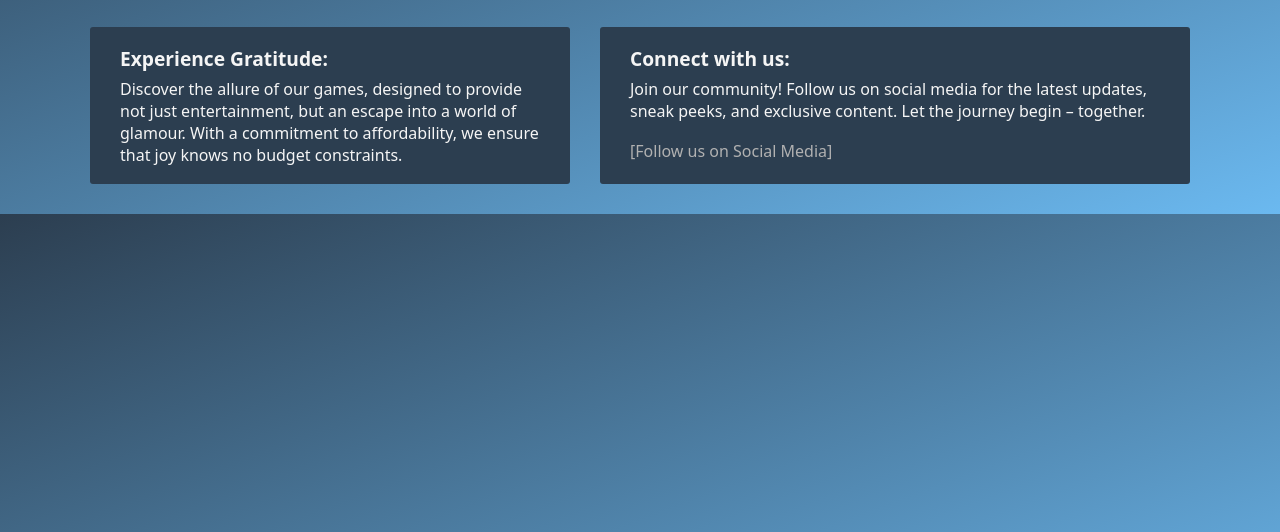
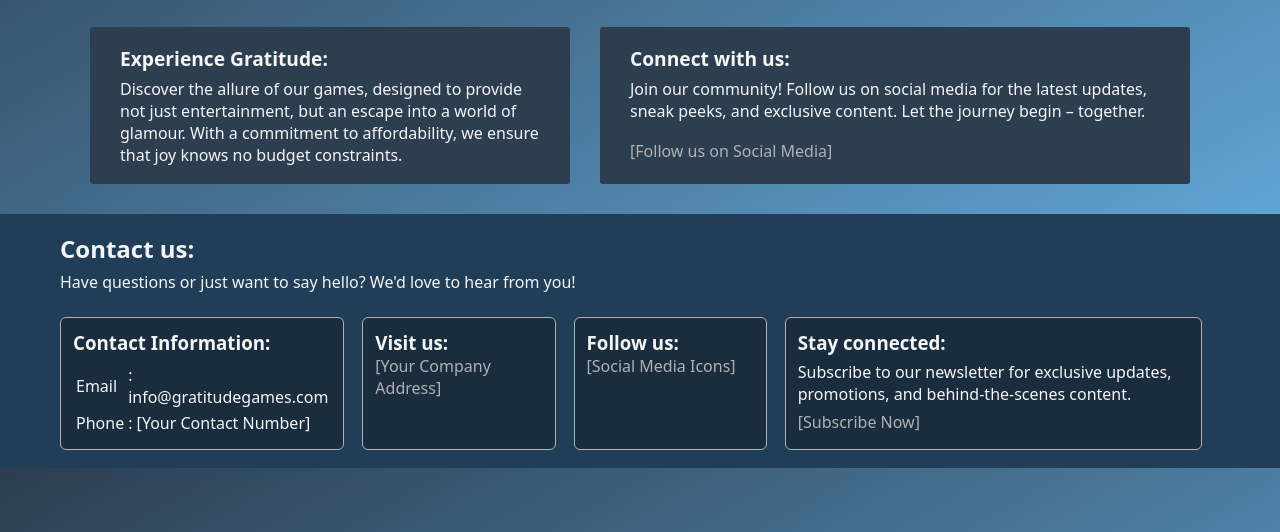
Before and after one commit to yuriprayitn/Gratitude, a plain HTML site: page index.html in a window 1280 px wide. Shown: the part 268-800 px from the top of the page. Drawn offline with Linux system fonts and the light colour scheme.

Commit message:
add-css-landing page v2

```diff
--- a/css/style.css
+++ b/css/style.css
@@ -3,6 +3,7 @@
     --light-blue: #6bb9f0;
     --dark-blue: #2c3e50;
     --deep-blue: #1f2c38;
+    --lighter-deep-blue: #213e58;
     --white: #b1b1b1;
 }
 
@@ -108,42 +109,94 @@
     width: 82%;
 }
 
-.container {
+.container-1 {
     /* background-color: var(--dark-blue); */
     margin: 30px 90px;
     color: whitesmoke;
     display: flex;
 }
 
-.left-container {
+.left-container-1 {
     flex: 40%;
     background-color: var(--dark-blue);
     margin-right: 30px;
     border-radius: 3px;
 }
 
-.left-container h2, .right-container h2 {
+.left-container-1 h2, .right-container-1 h2 {
     margin: 18px 30px 0;
     font-size: larger;
     font-weight: bold;
 }
 
-.left-container p, .right-container p {
+.left-container-1 p, .right-container-1 p {
     margin: 6px 30px 18px;
     font-size: medium;
 }
 
-.right-container {
+.right-container-1 {
     flex: 50%;
     background-color: var(--dark-blue);
     border-radius: 3px;
 }
 
-.right-container a {
+.right-container-1 a {
     margin: 12px 30px;
     color: var(--white);
 }
 
-.right-container a:hover {
+.right-container-1 a:hover {
     color: whitesmoke;
 }
+
+.container-2 {
+    background-color: var(--lighter-deep-blue);
+    padding: 18px 60px;
+    margin-top: 30px;
+    color: whitesmoke;
+}
+
+.container-2 h2 {
+    font-size: x-large;
+    font-weight: bold;
+}
+
+.container-2 p {
+    margin: 6px 0;
+    font-size: medium;
+}
+
+.container-2-section {
+    display: flex;
+    overflow-x: auto;
+    margin-top: 24px;
+}
+
+.container-2-section-1 {
+    border: 1px solid var(--white);
+    border-radius: 6px;
+    margin-right: 18px;
+    /* height: 150px; */
+    padding: 12px;
+    background-color: #192d3f;
+}
+
+.container-2-section .contact {
+    width: 480px;
+}
+
+.container-2-section-1 table {
+    margin-top: 6px;
+}
+
+.container-2-section .visit-us, .container-2-section .follow-us {
+    width: 330px;
+}
+.visit-us a, .follow-us a, .connect a {
+    color: var(--white);
+    margin-bottom: 12px;
+}
+
+.visit-us a:hover, .follow-us a:hover, .connect a:hover {
+    color: whitesmoke;
+}
--- a/index.html
+++ b/index.html
@@ -15,9 +15,9 @@
             <img src="assets/logo.png" alt="logo">
             <div class="nav-section-3">
                 <ul>
-                    <li><a href="#">Our Product</a></li>
-                    <li><a href="#">Blog</a></li>
-                    <li><a href="#">About</a></li>
+                    <li><a href="product.html">Our Product</a></li>
+                    <li><a href="blog.html">Blog</a></li>
+                    <li><a href="about.html">About</a></li>
                 </ul>
             </div>
         </div>
@@ -29,18 +29,55 @@
         <p>Immerse yourself in a world of affordable and captivating video games. Our mission is to bring joy to the homes of those who live alone. Explore our collection that transcends boundaries and is available at stores worldwide.</p>
     </header>
 
-    <div class="container">
-        <div class="left-container">
+    <div class="container-1">
+        <div class="left-container-1">
             <h2>Experience Gratitude:</h2>
             <p>Discover the allure of our games, designed to provide not just entertainment, but an escape into a world of glamour. With a commitment to affordability, we ensure that joy knows no budget constraints.</p>
         </div>
 
-        <div class="right-container">
+        <div class="right-container-1">
             <h2>Connect with us:</h2>
             <p>Join our community! Follow us on social media for the latest updates, sneak peeks, and exclusive content. Let the journey begin – together.</p>
             <a href="#">[Follow us on Social Media]</a>
         </div>
     </div>
 
+    <div class="container-2">
+        <h2>Contact us:</h2>
+        <p>Have questions or just want to say hello? We'd love to hear from you!</p>
+
+        <div class="container-2-section">
+            <div class="container-2-section-1 contact">
+                <h3>Contact Information:</h3>
+                <table>
+                    <tr>
+                        <td>Email</td>
+                        <td>: info@gratitudegames.com</td>
+                    </tr>
+                    <tr>
+                        <td>Phone</td>
+                        <td>: [Your Contact Number]</td>
+                    </tr>
+                </table>
+            </div>
+
+            <div class="container-2-section-1 visit-us">
+                <h3>Visit us:</h3>
+                <a href="#">[Your Company Address]</a>
+            </div>
+
+            <div class="container-2-section-1 follow-us">
+                <h3>Follow us:</h3>
+                <a href="#">[Social Media Icons]</a>
+            </div>
+
+            <div class="container-2-section-1 connect">
+                <h3>Stay connected:</h3>
+                <p>Subscribe to our newsletter for exclusive updates, promotions, and behind-the-scenes content.</p>
+                <a href="#">[Subscribe Now]</a>
+            </div>
+        </div>
+    </div>
+
 </body>
 </html>
```
Also changed, not shown: blog.html (added), product.html (added).
